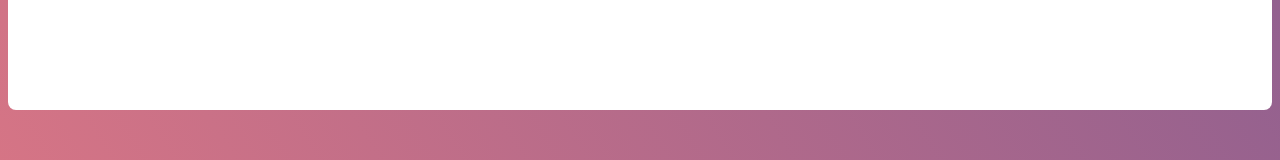
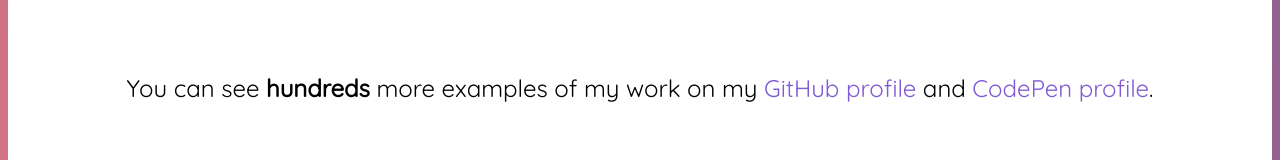
Before and after one commit to travishorn/travishorn.github.io, a Nuxt app: page / in a window 1280 px wide. Shown: the part 1618-1778 px from the top of the page. Built offline with nearby package versions, Linux system fonts and the light colour scheme.

Commit message:
Portfolio profile links

```diff
--- a/pages/index.vue
+++ b/pages/index.vue
@@ -10,6 +10,13 @@
         </div>
       </div>
     </div>
+
+    <p class="text-center text-2xl mt-20">
+      You can see <strong>hundreds</strong> more examples of my work on my
+      <a class="text-purple-600 hover:text-purple-500" href="https://github.com/travishorn">GitHub profile</a>
+      and
+      <a class="text-purple-600 hover:text-purple-500" href="https://codepen.io/travishorn">CodePen profile</a>.
+    </p>
   </div>
 </template>
 
```
